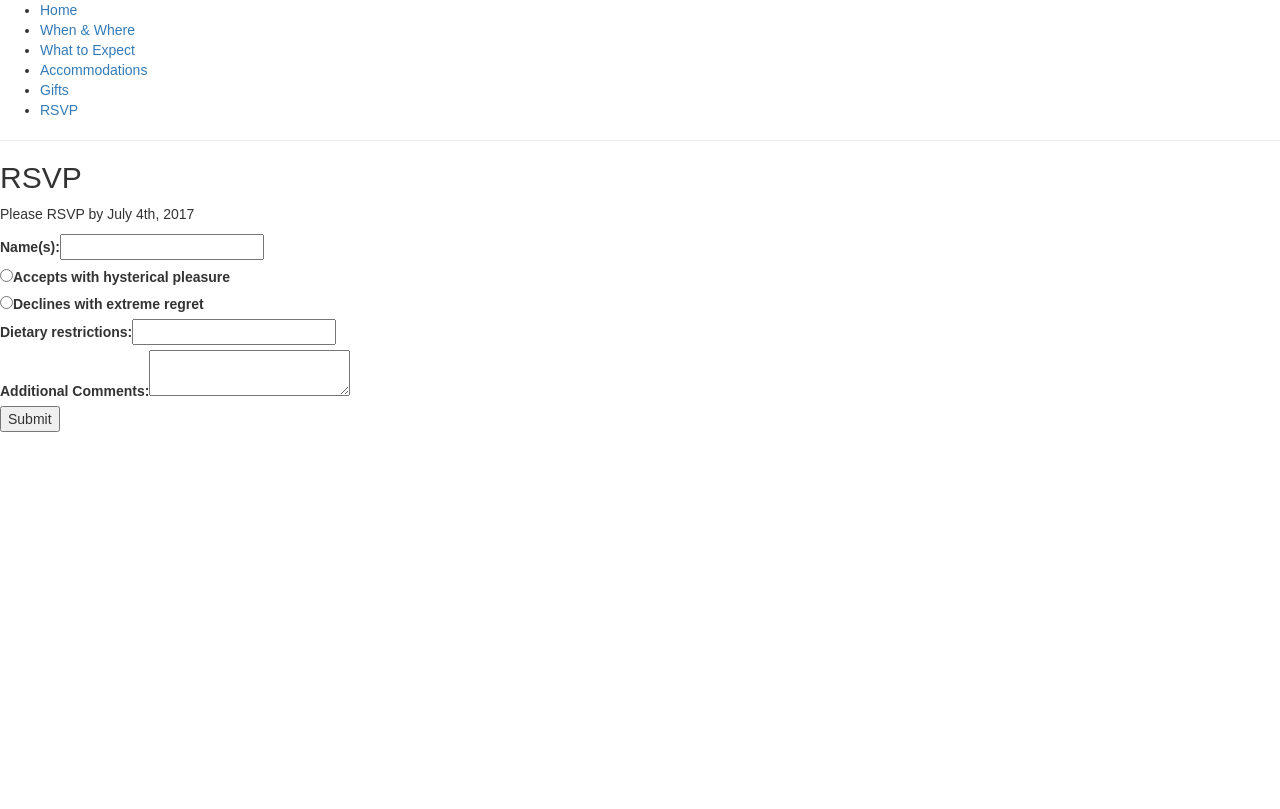
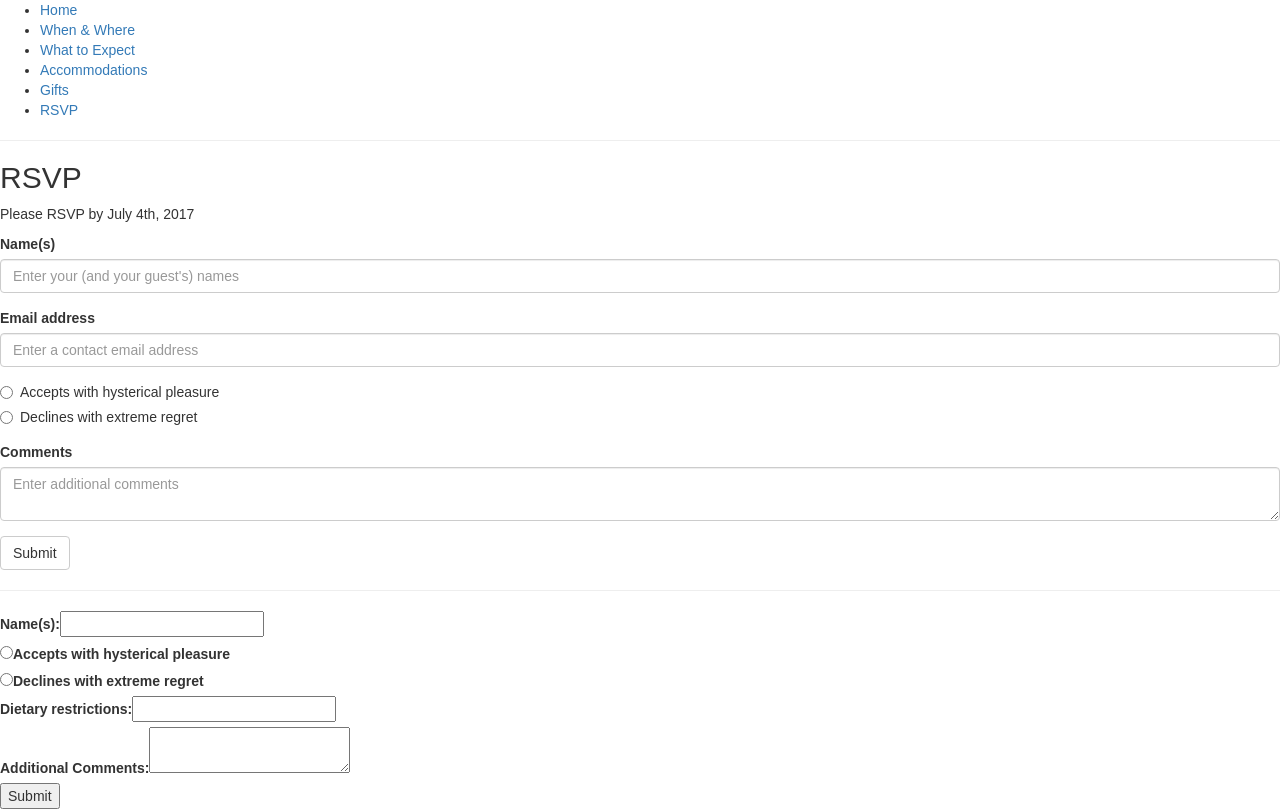
Before and after one commit to robatron/wedweb, a React (Create React App) app: page /rsvp in a window 1280 px wide. Built offline with nearby package versions, Linux system fonts and the light colour scheme.

Commit message:
react-bootstrap based visual form

```diff
--- a/src/components/RsvpForm.js
+++ b/src/components/RsvpForm.js
@@ -1,5 +1,24 @@
 import React from 'react';
 import request from 'request';
+import {
+  Button,
+  Checkbox,
+  ControlLabel,
+  FormControl,
+  FormGroup,
+  HelpBlock,
+  Radio
+} from 'react-bootstrap';
+
+function FieldGroup({ id, label, help, ...props }) {
+  return (
+    <FormGroup controlId={id}>
+      <ControlLabel>{label}</ControlLabel>
+      <FormControl {...props} />
+      {help && <HelpBlock>{help}</HelpBlock>}
+    </FormGroup>
+  );
+}
 
 class RsvpForm extends React.Component {
   constructor(props) {
@@ -36,6 +55,42 @@ class RsvpForm extends React.Component {
 
   render() {
     return (
+      <div>
+        <form>
+          <FieldGroup
+            id="formControlsNames"
+            type="text"
+            label="Name(s)"
+            placeholder="Enter your (and your guest's) names"
+          />
+          <FieldGroup
+            id="formControlsEmail"
+            type="email"
+            label="Email address"
+            placeholder="Enter a contact email address"
+          />
+
+          <FormGroup>
+            <Radio name="radioGroup">
+              Accepts with hysterical pleasure
+            </Radio>
+            <Radio name="radioGroup">
+              Declines with extreme regret
+            </Radio>
+          </FormGroup>
+
+          <FormGroup controlId="formControlsTextarea">
+            <ControlLabel>Comments</ControlLabel>
+            <FormControl componentClass="textarea" placeholder="Enter additional comments" />
+          </FormGroup>
+
+          <Button type="submit">
+            Submit
+          </Button>
+        </form>
+
+        <hr/>
+
         <form onSubmit={this.handleSubmit.bind(this)}>
           <label>
             Name(s):
@@ -90,6 +145,7 @@ class RsvpForm extends React.Component {
           <br />
           <input type="submit" value="Submit" />
         </form>
+      </div>
     );
   }
 }
```
Lines whose indentation alone changed are shown as unchanged.
